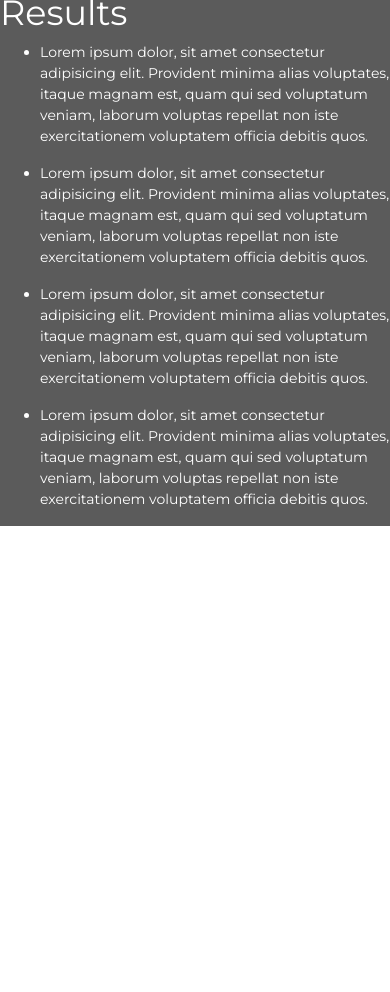
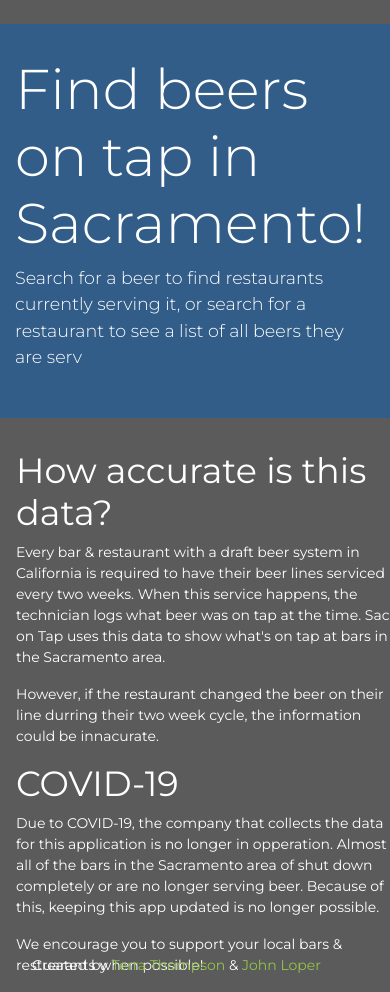
Before and after one commit to JayTDawgzone/on_tap_sac, a Flask app: page / in a window 390 px wide. Shown: the part 1044-2036 px from the top of the page. Before the commit the page ends 1570 px from the top, so only its background shows below. Run offline with Flask 2, Linux system fonts and the light colour scheme; data that the repository does not hold is empty; some libraries are stand-ins or nearby versions.

Commit message:
Added simple HTML changes so the app looks nice

```diff
--- a/main.py
+++ b/main.py
@@ -1,11 +1,11 @@
 from flask import Flask, jsonify, render_template, redirect, current_app
-from flask_cors import CORS
+# from flask_cors import CORS
 from pymongo import MongoClient
 from bson.json_util import dumps
 
 
 app = Flask(__name__)
-CORS(app)
+# CORS(app)
 username = 'read_only'
 password = 'rJMef22QkRqPDFzk'
 client = MongoClient("mongodb+srv://" + username + ":" + password + "@cluster0-paegd.mongodb.net/test?retryWrites=true&w=majority")
--- a/static/css/style.css
+++ b/static/css/style.css
@@ -1,6 +1,7 @@
 body {
   font-family: 'Montserrat', sans-serif;
   overflow-y: hidden;
+  color: #fff;
 }
 
 
@@ -81,3 +82,18 @@ body {
 .results-row {
   color: white;
 }
+
+.jumbotron {
+  margin-top: 2rem;
+  background-color: #325D88;
+}
+
+.section {
+  margin-left: 1rem;
+}
+
+.creators {
+  position:absolute;
+  bottom:0;
+  margin-left: 2rem;
+}
--- a/static/js/map.js
+++ b/static/js/map.js
@@ -145,6 +145,8 @@ let mapController = (function () {
             layer = mapController.createMarkers(result);
             mymap.addLayer(baseMap);
             mymap.addLayer(layer);
+            mapController.createResultsList(result);
+
           })
         } else {
           // search for accounts
@@ -156,6 +158,7 @@ let mapController = (function () {
             layer = mapController.createAccountMarkers(result);
             mymap.addLayer(baseMap);
             mymap.addLayer(layer);
+            mapController.createResultsList(result);
           })
         }
       })
@@ -183,6 +186,7 @@ let mapController = (function () {
       var markerGroup = L.layerGroup(layerGroup);
       return markerGroup
     },
+
 
     createMarkers: function (result) {
       // Create Markers for the map
--- a/templates/index.html
+++ b/templates/index.html
@@ -65,12 +65,9 @@
           </button>
           <div class="collapse navbar-collapse" id="navbarColor02">
             <ul class="navbar-nav mr-auto">
-              <li class="nav-item active">
-                <a class="nav-link" href="#">Home <span class="sr-only">(current)</span></a>
-              </li>
-              <li class="nav-item">
+              <!-- <li class="nav-item">
                 <a class="nav-link" href="#">About</a>
-              </li>
+              </li> -->
             </ul>
           </div>
         </nav>
@@ -104,100 +101,45 @@
         </div>
         <div class="row auto-complete"></div>
 
-        <!-- Results -->
+        <!-- About -->
 
         <div class="results-row row">
           <div class="col-12">
-            <h1>Results</h1>
-            <ul>
-              <li>
-                <p>Lorem ipsum dolor, sit amet consectetur adipisicing elit. Provident minima alias voluptates, itaque
-                  magnam est, quam qui sed voluptatum veniam, laborum voluptas repellat non iste exercitationem
-                  voluptatem
-                  officia debitis quos.</p>
-              </li>
-              <li>
-                <p>Lorem ipsum dolor, sit amet consectetur adipisicing elit. Provident minima alias voluptates, itaque
-                  magnam est, quam qui sed voluptatum veniam, laborum voluptas repellat non iste exercitationem
-                  voluptatem
-                  officia debitis quos.</p>
-              </li>
-              <li>
-                <p>Lorem ipsum dolor, sit amet consectetur adipisicing elit. Provident minima alias voluptates, itaque
-                  magnam est, quam qui sed voluptatum veniam, laborum voluptas repellat non iste exercitationem
-                  voluptatem
-                  officia debitis quos.</p>
-              </li>
-              <li>
-                <p>Lorem ipsum dolor, sit amet consectetur adipisicing elit. Provident minima alias voluptates, itaque
-                  magnam est, quam qui sed voluptatum veniam, laborum voluptas repellat non iste exercitationem
-                  voluptatem
-                  officia debitis quos.</p>
-              </li>
-            </ul>
+            <div class="jumbotron jumbotron-fluid">
+              <div class="container">
+                <h1 class="display-4">Find beers on tap in Sacramento!</h1>
+                <p class="lead">Search for a beer to find restaurants currently serving it, or search for a restaurant to see a list of all beers they are serv</p>
+              </div>
+            </div>
           </div>
         </div>
+        <div class="row">
+          <div class="col-12">
+            <div class="section">
+            <h1>How accurate is this data?</h1>
+            <p>Every bar & restaurant with a draft beer system in California is required to have their beer lines serviced every two weeks. When this service happens, the technician logs what beer was on tap at the time. Sac on Tap uses this data to show what's on tap at bars in the Sacramento area.</p>
+            <p>However, if the restaurant changed the beer on their line durring their two week cycle, the information could be innacurate.</p>
+            </div>
+          </div>
+        </div>
+        <div class="row">
+          <div class="col-12">
+            <div class="section">
+            <h1>COVID-19</h1>
+            <p>Due to COVID-19, the company that collects the data for this application is no longer in opperation. Almost all of the bars in the Sacramento area of shut down completely or are no longer serving beer. Because of this, keeping this app updated is no longer possible.</p>
+            <p>We encourage you to support your local bars & restuarants when possible!</p>
+            </div>
+          </div>
+        </div>
+
+
+        <div class="creators">
+          <p>Created by <a href="https://jaytdawgzone.github.io/">Terra Thompson</a> & <a href="https://www.linkedin.com/in/john-loper/">John Loper</a></p>
+        </div>
+
       </div>
     </div>
   </div>
-
-  <!-- search bar -->
-  <!-- <form class="form-row">
-                    <div class="col">
-                    <input type="text" class="form-control" placeholder="Search" id='searchbar'>
-                    </div>
-                    <div class="col">
-                      <button id='searchbtn' type="button" class="btn active btn-info">Search</button>
-                    </div>
-                  </form> -->
-
-
-
-
-
-  <!-- toggle buttons -->
-  <!-- <div class="btn-group btn-group-toggle" data-toggle="buttons">
-                <label class="btn btn-secondary active btn-info">
-                  <input type="radio" name="options" id="option1" checked> Brands
-                </label>
-                <label class="btn btn-secondary btn-info">
-                  <input type="radio" name="options" id="option2"> Locations
-                </label>
-              </div> -->
-
-
-
-
-  <!-- map -->
-  <!-- <div id='map'></div> -->
-
-
-
-
-
-
-
-
-
-
-
-
-
-
-
-
-
-
-
-
-
-
-
-
-
-
-
-
 
 
 </body>
```
Also changed, not shown: templates/newindex.html (deleted, +0 -127 lines).
